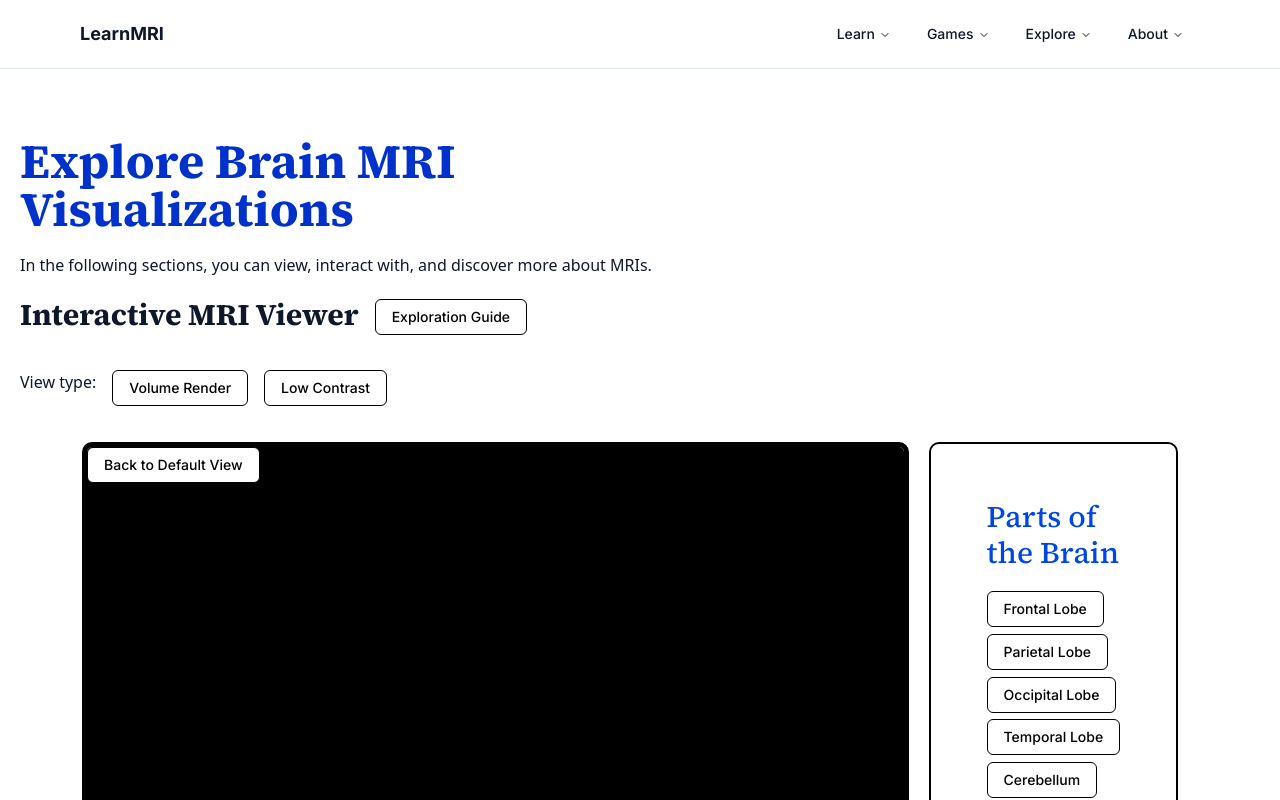
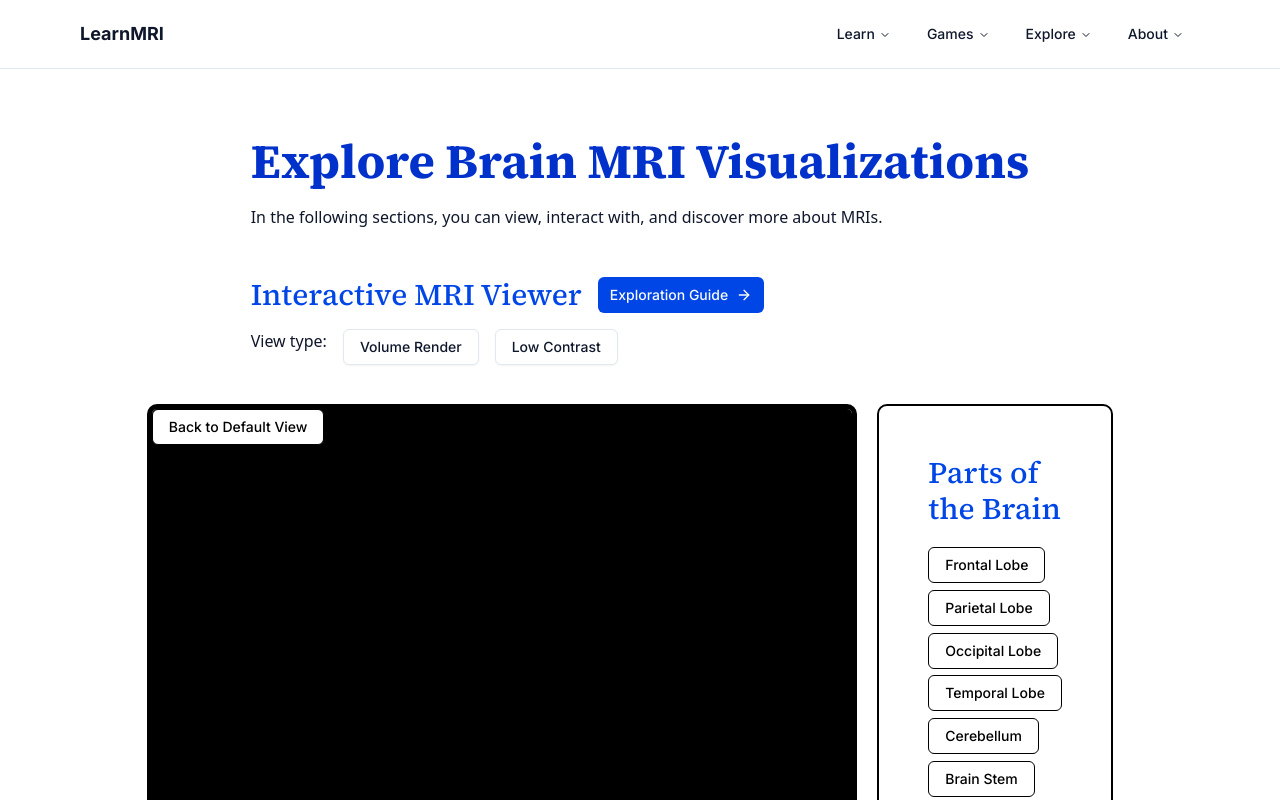
Before and after one commit to mikaelatho/medical-imagers-shadcn, a Next.js app: page /explore in a window 1280 px wide. Shown: the top 800 px of the page. Built offline with nearby package versions, Linux system fonts and the light colour scheme; no server answers.

Commit message:
Replacing lorem ipsum & margins on explore pg

```diff
--- a/app/about/page.tsx
+++ b/app/about/page.tsx
@@ -105,12 +105,12 @@ export default function About() {
           <div className="flex flex-col items-center text-center">
             <LaptopMinimalIcon className="text-white bg-blue-800 rounded-full p-2" size={40}></LaptopMinimalIcon>
             <h4 className="py-5 text-xl sm:text-xl font-source-serif-4 font-medium text-blue-600">Ease of Learning</h4>
-            <p className="font=inter text-slate-800">BrainMRI was created to allow medical terms to be accessible for learners of all ages.  We collaborated with professors from Purdue University to input data from real MRI scans, and our team worked to create this website from scratch as well as implement fun games to encourage the quest for knowledge.</p>
+            <p className="font=inter text-slate-800">BrainMRI was designed to make real MRI data and medical terms understandable to a wide audience. Our team made sure throughout development that our website remained worded in a way that ensures learners could comprehend more complex medical terms and images surrounding MRIs without feeling frustrated.</p>
           </div>
           <div className="flex flex-col items-center text-center">
             <ZapIcon className="text-white bg-blue-800 rounded-full p-2" size={40}></ZapIcon>
             <h4 className="py-5 text-xl sm:text-xl font-source-serif-4 font-medium text-blue-600">Engaging Experience</h4>
-            <p className="font=inter text-slate-800">BrainMRI was created to allow medical terms to be accessible for learners of all ages.  We collaborated with professors from Purdue University to input data from real MRI scans, and our team worked to create this website from scratch as well as implement fun games to encourage the quest for knowledge.</p>
+            <p className="font=inter text-slate-800">Our team believes that one of the best way to learn material is to engage with it. That’s why we made sure to implement games into our website- to make sure MRI images and terms could be interacted with in a fun and meaningful way that helps learners learn without it feeling like a burden.</p>
           </div>
         </div>
       </div>
--- a/app/explore/page.tsx
+++ b/app/explore/page.tsx
@@ -5,6 +5,7 @@ import { Button } from "@/components/ui/button";
 import { Card, CardFooter } from "@/components/ui/card";
 import { contour } from "./contour";
 import { definition } from "./definition";
+import { AlignRightIcon, ArrowRightIcon } from "lucide-react";
 import Link from "next/link";
 
 export default function Explore() {
@@ -14,13 +15,12 @@ export default function Explore() {
   const basePath = process.env.NODE_ENV === "production" ? "/medical-imagers-shadcn" : "";
 
   return (
-    <main className="min-h-screen flex flex-col items-center justify-start px-1.5 sm:px-5" style={{scrollBehavior: "smooth"}}>
-      <div style={{marginRight: "43%"}}>
+    <main className="mx-6 sm:mx-18 min-h-screen flex flex-col items-center justify-start px-1.5 sm:px-5" style={{ scrollBehavior: "smooth" }}>
+      <div className="">
 
         {/* ----------HEADER---------- */}
-
         <div>
-        <br/> <br/>
+          <br /> <br />
           <h1 className="text-4xl sm:text-5xl font-bold font-source-serif-4 text-blue-700 my-5 text-left">
             Explore Brain MRI Visualizations
           </h1>
@@ -30,20 +30,20 @@ export default function Explore() {
         </div>
 
         {/* ----------SUBTITLE---------- */}
-        <div className="flex gap-4">
-          <h2 className="text-4xl sm:text-3xl font-bold font-source-serif-4 text-black-700 my-5 text-left">
+        <div className="flex gap-4 pt-8 my-2">
+          <h2 className="text-4xl sm:text-3xl font-medium font-source-serif-4 text-blue-600 my-2 text-left">
             Interactive MRI Viewer
           </h2>
-          <Button variant="explore" style={{marginBottom: "5%", marginTop: "22px"}} onClick={() => document.getElementById('explore')?.scrollIntoView({behavior: 'smooth'})}>Exploration Guide</Button>
+          <Button variant="default" className="my-2" onClick={() => document.getElementById('explore')?.scrollIntoView({ behavior: 'smooth' })}>Exploration Guide <ArrowRightIcon/></Button>
           <p></p>
         </div>
 
         {/* ----------FILTER BUTTONS---------- */}
         <div className="flex gap-4">
           <p> View type: </p>
-          <Button variant="explore" style={{marginBottom: "5%"}} onClick={() => setOpacity(1)}>Volume Render</Button>
-          <Button variant="explore" style={{marginBottom: "5%"}} onClick={() => setOpacity(0.15)}>Low Contrast</Button>
-          <br/>
+          <Button variant="outline" style={{ marginBottom: "5%" }} onClick={() => setOpacity(1)}>Volume Render</Button>
+          <Button variant="outline" style={{ marginBottom: "5%" }} onClick={() => setOpacity(0.15)}>Low Contrast</Button>
+          <br />
         </div>
       </div>
 
@@ -56,33 +56,33 @@ export default function Explore() {
           id="float-child"
           style={{ flex: "10", minHeight: "460px", overflow: "hidden" }}
         >
-          <div style={{position: "relative", width: "100%", height: "69%", border: "5px solid black", borderRadius: "10px", boxSizing: "border-box", overflow: "hidden"}}>
+          <div style={{ position: "relative", width: "100%", height: "74%", border: "5px solid black", borderRadius: "10px", boxSizing: "border-box", overflow: "hidden" }}>
             <div ref={viewerRef} style={{ position: "absolute", inset: 0 }} />
             <Button
               variant="explore"
-              onClick={() => { loadModel( `${basePath}/explore-assets/models/default/default.gltf`); setContourImages("standard"); }}
-              style={{marginBottom: "5%", position: "absolute", top: "0", left: "0"}}>
+              onClick={() => { loadModel(`${basePath}/explore-assets/models/default/default.gltf`); setContourImages("standard"); }}
+              style={{ marginBottom: "5%", position: "absolute", top: "0", left: "0" }}>
               Back to Default View
             </Button>
           </div>
 
           <div style={{display: "flex", justifyContent: "center", alignItems: "center"}}> <p style={{fontSize: "17px", fontFamily: "inter", paddingTop: "10px"}}> {defs} </p></div>
 
-          <div className="flex gap-4" style={{paddingTop: "15px"}}>
+          <div className="flex gap-4" style={{ paddingTop: "15px" }}>
             <img
               src={contourImages.anterior}
               alt="Coronal Anterior Slice"
-            style={{width: "360px", height: "185px", borderLeft: "90px", borderRight: "90px", borderStyle: "solid", borderColor: "#0e0e78", borderRadius: "10px", marginRight: "9px"}}
+              style={{ width: "360px", height: "185px", borderLeft: "90px", borderRight: "90px", borderStyle: "solid", borderColor: "#0e0e78", borderRadius: "10px", marginRight: "9px" }}
             />
             <img
               src={contourImages.sagittal}
               alt="Left Sagittal Slice"
-            style={{width: "360px", height: "185px", borderLeft: "90px", borderRight: "90px", borderStyle: "solid", borderColor: "#0e0e78", borderRadius: "10px", marginRight: "9px"}}
+              style={{ width: "360px", height: "185px", borderLeft: "90px", borderRight: "90px", borderStyle: "solid", borderColor: "#0e0e78", borderRadius: "10px", marginRight: "9px" }}
             />
             <img
               src={contourImages.axial}
               alt="Upper Axial Slice"
-            style={{width: "360px", height: "185px", borderLeft: "90px", borderRight: "90px", borderStyle: "solid", borderColor: "#0e0e78", borderRadius: "10px", marginRight: "9px"}}
+              style={{ width: "360px", height: "185px", borderLeft: "90px", borderRight: "90px", borderStyle: "solid", borderColor: "#0e0e78", borderRadius: "10px", marginRight: "9px" }}
             />
           </div>
         </div>
@@ -90,7 +90,7 @@ export default function Explore() {
         {/* ----------BUTTON CONTAINER---------- */}
         <div
           id="float-child"
-          style={{ flex: "1", border: "2px solid black", borderRadius: "10px", padding: "5%", marginRight: "20px", width: "25%"}}
+          style={{ flex: "1", border: "2px solid black", borderRadius: "10px", padding: "5%", marginRight: "20px", width: "25%" }}
         >
 
           <div id="right">
@@ -176,13 +176,13 @@ export default function Explore() {
 
       <div className="px-6 sm:px-20 pb-20 items-center">
         <h2 className="text-center text-2xl py-5 sm:text-3xl font-bold font-source-serif-4 text-blue-700 my-5">
-          <br/><br/>
+          <br /><br />
           Want to learn more?
         </h2>
         <div className="grid grid-cols-1 md:grid-cols-3 gap-5 justify-items-center">
           <div>
             {/* ----------CARD 1---------- */}
-            <Card className="relative mx-auto w-full max-w-sm pt-0" style={{display: "flex", justifyContent: "center", alignItems: "center"}}>
+            <Card className="relative mx-auto w-full max-w-sm pt-0" style={{ display: "flex", justifyContent: "center", alignItems: "center" }}>
               <div className="rounded-t-lg absolute inset-0 z-30 aspect-video bg-black/5" />
               <img
                 src={`${basePath}/explore-assets/images/info/info1.jpg`}
@@ -198,7 +198,7 @@ export default function Explore() {
           </div>
           <div>
             {/* ----------CARD 2---------- */}
-            <Card className="relative mx-auto w-full max-w-sm pt-0" style={{display: "flex", justifyContent: "center", alignItems: "center"}}>
+            <Card className="relative mx-auto w-full max-w-sm pt-0" style={{ display: "flex", justifyContent: "center", alignItems: "center" }}>
               <div className="rounded-t-lg absolute inset-0 z-30 aspect-video bg-black/5" />
               <img
                 src={`${basePath}/explore-assets/images/info/info2.png`}
@@ -214,7 +214,7 @@ export default function Explore() {
           </div>
           <div>
             {/* ----------CARD 3---------- */}
-            <Card className="relative mx-auto w-full max-w-sm pt-0" style={{display: "flex", justifyContent: "center", alignItems: "center"}}>
+            <Card className="relative mx-auto w-full max-w-sm pt-0" style={{ display: "flex", justifyContent: "center", alignItems: "center" }}>
               <div className="rounded-t-lg absolute inset-0 z-30 aspect-video bg-black/5" />
               <img
                 src={`${basePath}/explore-assets/images/info/info3.jpg`}
@@ -233,13 +233,13 @@ export default function Explore() {
 
       {/* ----------WALK THROUGH---------- */}
 
-          <div style={{marginLeft: "15%"}} id="explore">
-            <br/><br/><br/>
+      <div style={{ marginLeft: "15%" }} id="explore">
+        <br /><br /><br />
         <h2 className="text-4xl sm:text-3xl font-bold font-source-serif-4 text-black-700 my-5 text-left">
           How to Use the Interactive Viewer
         </h2>
 
-      <div style={{display: "grid", gridTemplateColumns: "50% 50%", gap: "30px", alignItems: "start", marginLeft: "start"}}>
+        <div style={{ display: "grid", gridTemplateColumns: "50% 50%", gap: "30px", alignItems: "start", marginLeft: "start" }}>
 
           {/* ----------LEFT COLUMN---------- */}
 
@@ -264,7 +264,7 @@ export default function Explore() {
             <img
               src={`${basePath}/explore-assets/images/walkthrough/wt1.png`}
               alt="Upper Axial Slice"
-             style={{ width: "370px", height: "200px", borderLeft: "5px", borderRight: "5px", borderStyle: "solid", borderColor: "black", borderRadius: "10px", marginRight: "9px", marginTop: "40px"}}
+              style={{ width: "370px", height: "200px", borderLeft: "5px", borderRight: "5px", borderStyle: "solid", borderColor: "black", borderRadius: "10px", marginRight: "9px", marginTop: "40px" }}
             />
           </div>
 
@@ -282,7 +282,7 @@ export default function Explore() {
             <img
               src={`${basePath}/explore-assets/images/walkthrough/wt2.png`}
               alt="Upper Axial Slice"
-            style={{ width: "370px", height: "200px", borderLeft: "5px", borderRight: "5px", borderStyle: "solid", borderColor: "black", borderRadius: "10px", marginRight: "9px", marginTop: "40px"}}
+              style={{ width: "370px", height: "200px", borderLeft: "5px", borderRight: "5px", borderStyle: "solid", borderColor: "black", borderRadius: "10px", marginRight: "9px", marginTop: "40px" }}
             />
           </div>
 
@@ -303,7 +303,7 @@ export default function Explore() {
             <img
               src={`${basePath}/explore-assets/images/walkthrough/wt2.png`}
               alt="Upper Axial Slice"
-            style={{ width: "370px", height: "200px", borderLeft: "5px", borderRight: "5px", borderStyle: "solid", borderColor: "black", borderRadius: "10px", marginRight: "9px", marginTop: "40px"}}
+              style={{ width: "370px", height: "200px", borderLeft: "5px", borderRight: "5px", borderStyle: "solid", borderColor: "black", borderRadius: "10px", marginRight: "9px", marginTop: "40px" }}
             />
           </div>
 
@@ -326,7 +326,7 @@ export default function Explore() {
             <img
               src={`${basePath}/explore-assets/images/walkthrough/wt4.png`}
               alt="Upper Axial Slice"
-            style={{ width: "370px", height: "200px", borderLeft: "5px", borderRight: "5px", borderStyle: "solid", borderColor: "black", borderRadius: "10px", marginRight: "9px", marginTop: "40px"}}
+              style={{ width: "370px", height: "200px", borderLeft: "5px", borderRight: "5px", borderStyle: "solid", borderColor: "black", borderRadius: "10px", marginRight: "9px", marginTop: "40px" }}
             />
           </div>
 
@@ -348,11 +348,11 @@ export default function Explore() {
             <img
               src={`${basePath}/explore-assets/images/walkthrough/wt5.png`}
               alt="Upper Axial Slice"
-            style={{ width: "370px", height: "200px", borderWidth: "5px", borderStyle: "solid", borderColor: "#F5F5F5", borderRadius: "10px", marginRight: "9px", marginTop: "40px"}}
+              style={{ width: "370px", height: "200px", borderWidth: "5px", borderStyle: "solid", borderColor: "#F5F5F5", borderRadius: "10px", marginRight: "9px", marginTop: "40px" }}
             />
           </div>
         </div>
-        <br/><br/><br/>
+        <br /><br /><br />
       </div>
     </main>
   );
--- a/app/page.tsx
+++ b/app/page.tsx
@@ -79,7 +79,7 @@ export default function Home() {
                   </CardAction>
                   <CardTitle>Explore MRI Visualizations</CardTitle>
                   <CardDescription>
-                    Lorem ipsum dolor sit amet, consectetur adipiscing elit. At purus tellus arcu sit nibh consectetur.
+                    Interact with labeled brain structures and learn how to read MRI scans.
                   </CardDescription>
                 </CardHeader>
                 <CardFooter>
@@ -101,8 +101,7 @@ export default function Home() {
                   </CardAction>
                   <CardTitle>Learn MRI terminology</CardTitle>
                   <CardDescription>
-                    Lorem ipsum dolor sit amet, consectetur adipiscing elit. At purus tellus arcu sit nibh consectetur.
-                  </CardDescription>
+                    Understand what MRI is, how it works, and essential terminology.                  </CardDescription>
                 </CardHeader>
                 <CardFooter>
                   <Button className="w-full">Dive into Learning</Button>
@@ -122,7 +121,7 @@ export default function Home() {
                   </CardAction>
                   <CardTitle>Check your knowledge</CardTitle>
                   <CardDescription>
-                    Lorem ipsum dolor sit amet, consectetur adipiscing elit. At purus tellus arcu sit nibh consectetur.
+                    Test your understanding in a fun way while practicing how to read MRI scans.
                   </CardDescription>
                 </CardHeader>
                 <CardFooter>
```
Lines whose indentation alone changed are shown as unchanged.
